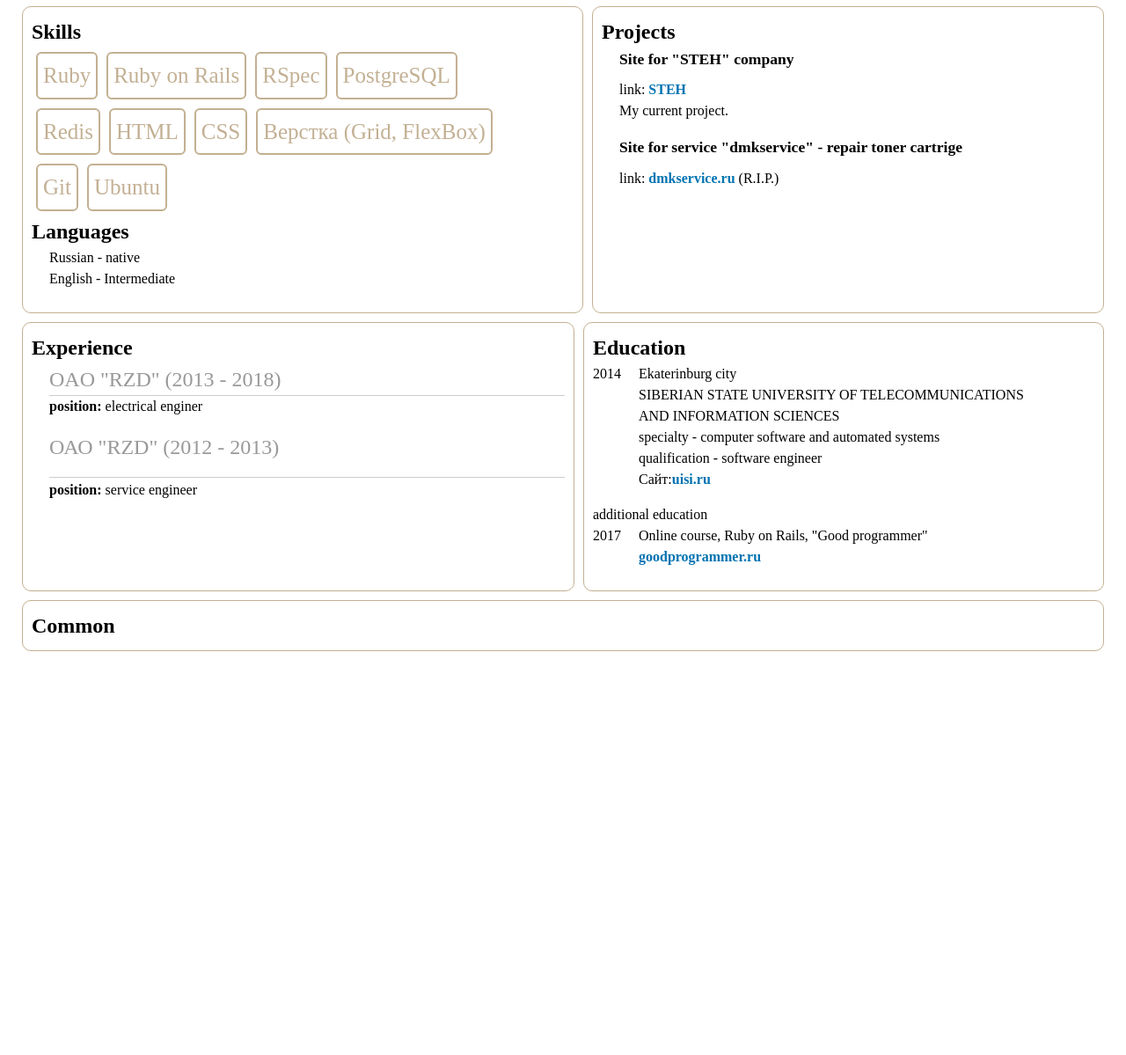
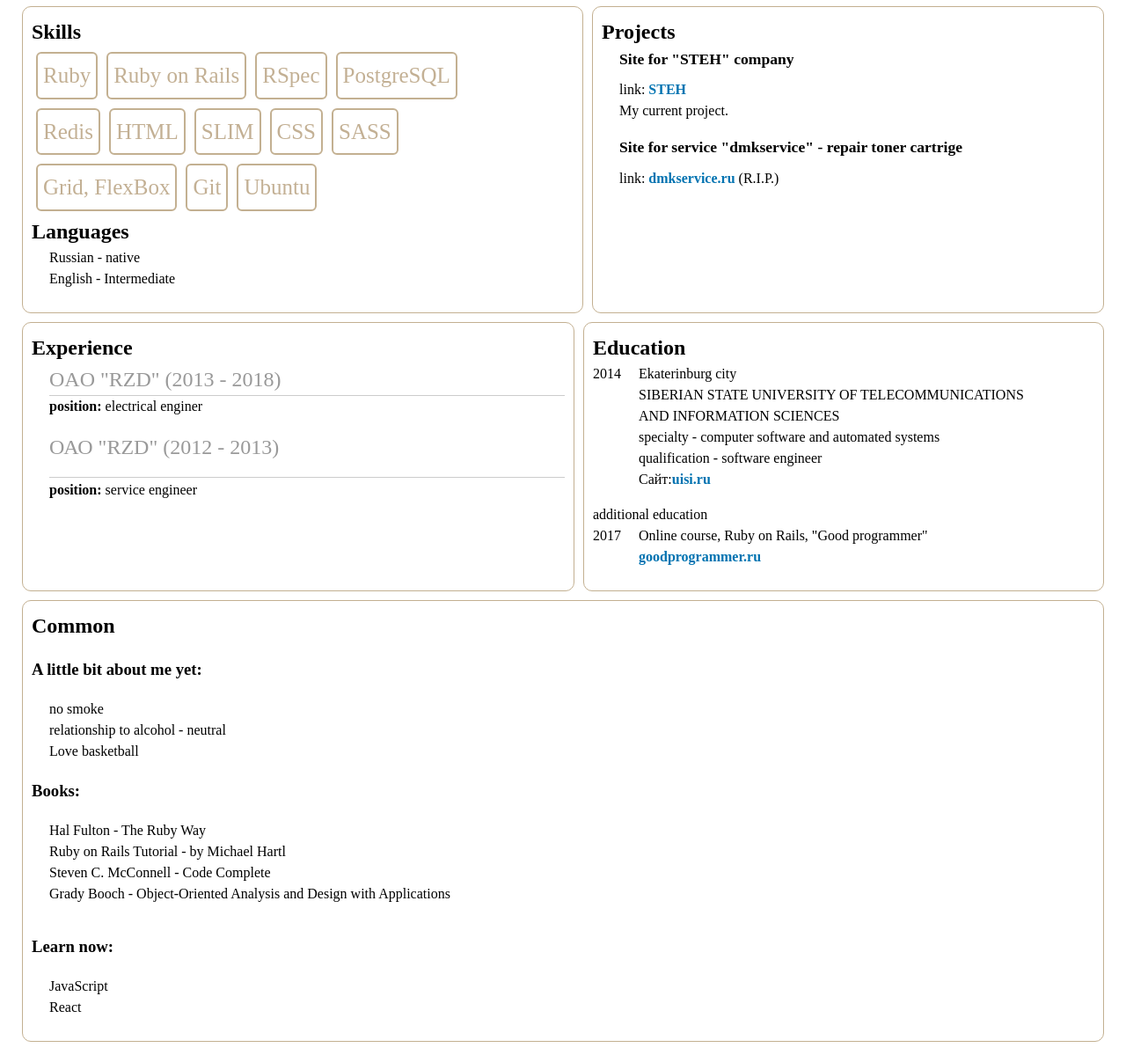
Before and after one commit to san9dev/cv, a plain HTML site: page en_.html in a window 1280 px wide. Shown: the part 314-1513 px from the top of the page at 88% size. Before the commit the page ends 1069 px from the top, so only its background shows below. Drawn offline with Linux system fonts and the light colour scheme; a web font is replaced by a local one.

Commit message:
fix common info

```diff
--- a/en_.html
+++ b/en_.html
@@ -72,8 +72,10 @@
             <div class="skills-item" >PostgreSQL</div>
             <div class="skills-item" >Redis</div>
             <div class="skills-item" >HTML</div>
+            <div class="skills-item" >SLIM</div>
             <div class="skills-item" >CSS</div>
-            <div class="skills-item" >Верстка (Grid, FlexBox)</div>
+            <div class="skills-item" >SASS</div>
+            <div class="skills-item" >Grid, FlexBox</div>
             <div class="skills-item" >Git</div>
             <div class="skills-item" >Ubuntu</div>
           </div>
@@ -145,10 +147,32 @@
       </div> <!-- education block end-->
     </div>
     <div class="wrapper-test"><!-- next wrapper -->
-      <div class="item-test flex-border work-exp-wrapper" ><!-- job experience block begin -->
+      <div class="item-test flex-border work-exp-wrapper" >
         <h2 class="title-large">Common</h2>
+        <div>
+          <h3>A little bit about me yet:</h3>
+          <ul>
+            <li>no smoke</li>
+            <li>relationship to alcohol - neutral</li>
+            <li>Love basketball</li>
+          </ul>
 
-      </div> <!-- education block end-->
+          <h3>Books:</h3>
+          <ul>
+            <li>Hal Fulton - The Ruby Way</li>
+            <li>Ruby on Rails Tutorial - by Michael Hartl</li>
+            <li>Steven C. McConnell - Code Complete</li>
+            <li>Grady Booch - Object-Oriented Analysis and Design with Applications</li>
+          </ul>
+        </div>
+        <div>
+          <h3>Learn now:</h3>
+          <ul>
+            <li>JavaScript</li>
+            <li>React</li>
+          </ul>
+        </div>
+      </div>
     </div>
   </section>
 </body>
```
Also changed, not shown: index.html (+2 -2 lines).
